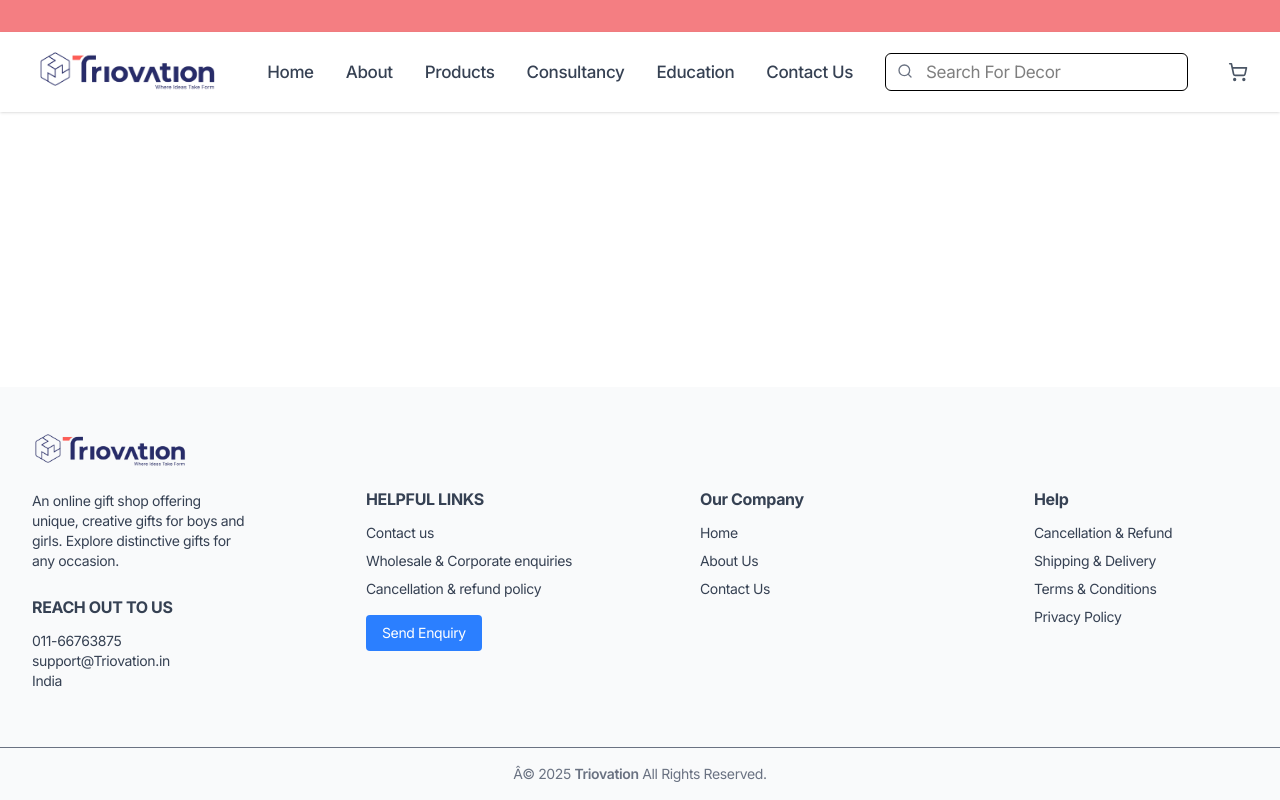
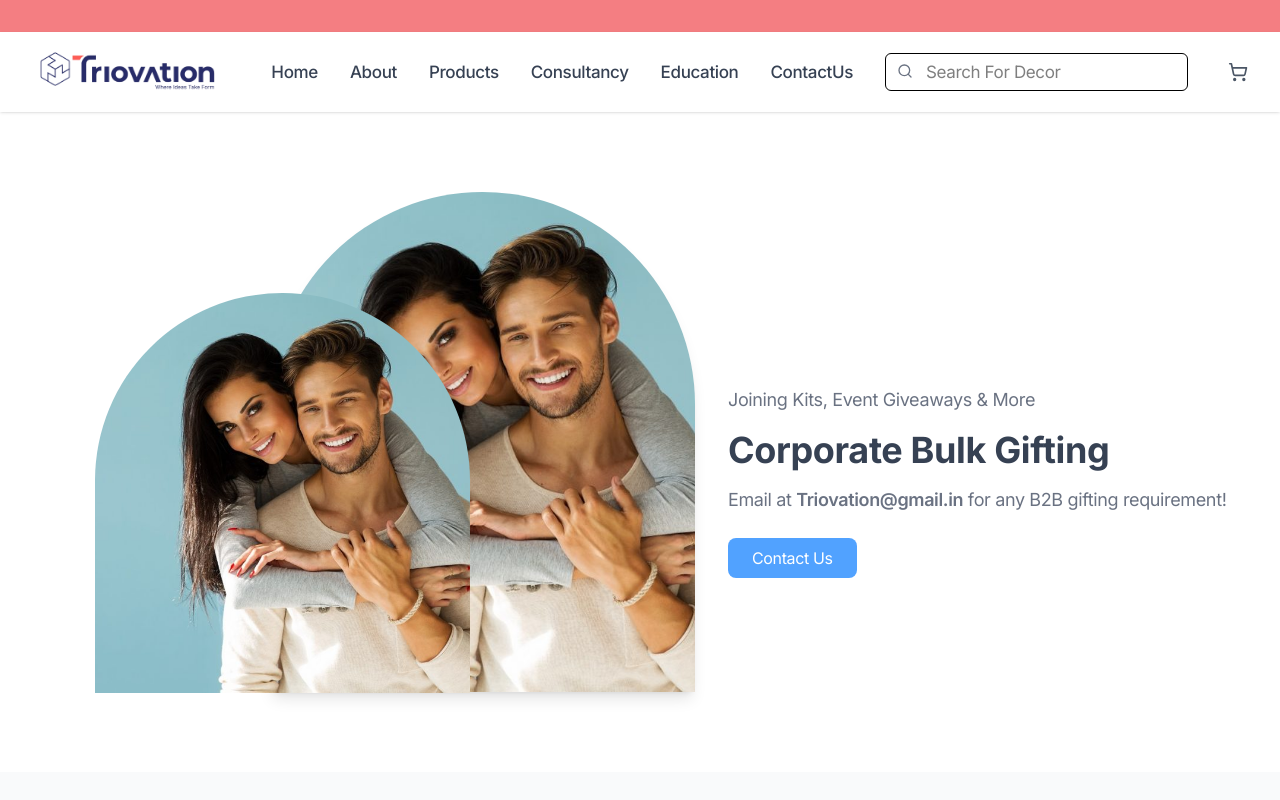
Before and after one commit to triovation-co/Triovation, a React (Vite) app: page /ContactUs in a window 1280 px wide. Shown: the top 800 px of the page. Built offline with nearby package versions, Linux system fonts and the light colour scheme.

Commit message:
Navbar, about, contactus image

```diff
--- a/src/components/Navbar.jsx
+++ b/src/components/Navbar.jsx
@@ -127,7 +127,7 @@ const Navbar = () => {
 
           {/* Desktop Links */}
           <div className="hidden md:flex items-center space-x-6 lg:space-x-8 ml-auto">
-            {["Home", "About", "Products", "Consultancy", "Education", "Contact Us"].map(
+            {["Home", "About", "Products", "Consultancy", "Education", "ContactUs"].map(
               (item, i) => (
                 <div
                   key={i}
@@ -316,7 +316,7 @@ const Navbar = () => {
           }`}
         >
           <div className="px-4 sm:px-6 pb-4 flex flex-col space-y-3 sm:space-y-4 bg-white border-t">
-            {["Home", "About", "Products", "Consultancy", "Education", "Contact Us"].map(
+            {["Home", "About", "Products", "Consultancy", "Education", "ContactUs"].map(
               (item, i) => (
                 <a
                   key={i}
--- a/src/pages/About.jsx
+++ b/src/pages/About.jsx
@@ -136,14 +136,9 @@ const About = () => {
                     color: "from-cyan-500 to-teal-500"
                   },
                   {
-                    title: "Creation & Fabrication:",
-                    description: "From design consultancy to manufacturing and gifting, we bring concepts to life using the right materials, tools, and processes.",
+                    title: "Creation. Customization. Perfection:",
+                    description: "From concept to creation, we bring ideas to life through design, manufacturing, and gifting. Every product is customized, refined to your needs, and delivered with precision and care.",
                     color: "from-teal-500 to-green-500"
-                  },
-                  {
-                    title: "Customization & Delivery:",
-                    description: "Every outcome is personalized refined to match your requirements and delivered with precision and care.",
-                    color: "from-green-500 to-emerald-500"
                   },
                   {
                     title: "Learning & Growth:",
--- a/src/pages/ContactUs.jsx
+++ b/src/pages/ContactUs.jsx
@@ -1,9 +1,68 @@
-import React from 'react'
+import React from 'react';
+import img from "../assets/image1.jpg";
 
 const ContactUs = () => {
   return (
-   <></>
+   <>
+    <div className="mt-20">
+            <main className="container mx-auto max-w-[1600px] px-4 sm:px-6 lg:px-8 2xl:px-12 bg-white">
+              <div className="grid grid-cols-1 md:grid-cols-2 gap-10 lg:gap-20 xl:gap-40 2xl:gap-40 items-center">
+
+                {/* Left Column: Images */}
+                <div className="relative flex items-center justify-center w-full min-h-[300px] sm:min-h-[400px] lg:min-h-[500px] 2xl:min-h-[600px]">
+                  {/* Right image (behind) */}
+                  <div
+                    className="absolute
+                    left-1/3 sm:left-[35%] md:left-[40%] lg:left-[45%]
+                    top-1/2 -translate-y-1/2
+                    w-[200px] h-[260px]
+                    sm:w-[275px] sm:h-[350px]
+                    md:w-[275px] md:h-[350px]
+                    lg:w-[335px] lg:h-[370px]
+                    xl:w-[425px] xl:h-[500px]
+                    overflow-hidden shadow-lg rounded-t-full"
+                  >
+                    <img src={img} alt="Gift Background Right" className="w-full h-full object-cover" />
+                  </div>
+
+                  {/* Left image (in front) */}
+                  <div
+                    className="absolute
+                              left-[8%] md:left-[10%] lg:left-[12%]
+                              top-[55%] sm:top-[15%] md:top-[62.7%] lg:top-[57%] xl:top-[60.2%]
+                              top-1/2 -translate-y-1/2
+                              rounded-t-full overflow-hidden
+                              w-[180px] h-[230px]
+                              sm:w-[225px] sm:h-[250px]
+                              md:w-[225px] md:h-[250px]
+                              lg:w-[275px] lg:h-[300px]
+                              xl:w-[375px] xl:h-[400px]
+                              mx-auto"
+                  >
+                    <img src={img} alt="Gift Foreground Left" className="w-full h-full object-cover" />
+                  </div>
+                </div>
+
+                {/* Right Column: Text */}
+                <div className="mt-10 lg:mt-20 text-center lg:text-left px-2">
+                  <p className="text-sm sm:text-base lg:text-lg 2xl:text-xl text-gray-500 mb-4">
+                    Joining Kits, Event Giveaways & More
+                  </p>
+                  <h1 className="text-2xl sm:text-3xl lg:text-4xl 2xl:text-5xl font-bold text-gray-700 mb-4">
+                    Corporate Bulk Gifting
+                  </h1>
+                  <p className="text-sm sm:text-base lg:text-lg 2xl:text-xl text-gray-500 mb-6">
+                    Email at <span className="font-semibold">Triovation@gmail.in</span> for any B2B gifting requirement!
+                  </p>
+                  <button className="px-6 py-2 bg-blue-400 hover:bg-blue-500 text-white rounded-lg transition text-sm sm:text-base">
+                    Contact Us
+                  </button>
+                </div>
+              </div>
+            </main>
+          </div>
+   </>
   )
 }
 
-export default ContactUs
+export default ContactUs;
--- a/src/pages/Products.jsx
+++ b/src/pages/Products.jsx
@@ -433,20 +433,43 @@ const Products = () => {
       <div className="mt-20">
         <main className="container mx-auto max-w-[1600px] px-4 sm:px-6 lg:px-8 2xl:px-12 bg-white">
           <div className="grid grid-cols-1 md:grid-cols-2 gap-10 lg:gap-20 xl:gap-40 2xl:gap-40 items-center">
-            {/* Left Column - Images */}
-            <div className="relative flex flex-col sm:flex-row items-center justify-center gap-6 w-full">
+
+            {/* Left Column: Images */}
+            <div className="relative flex items-center justify-center w-full min-h-[300px] sm:min-h-[400px] lg:min-h-[500px] 2xl:min-h-[600px]">
               {/* Right image (behind) */}
-              <div className="relative w-[200px] sm:w-[250px] lg:w-[310px] xl:w-[400px] aspect-[3/4] rounded-t-full overflow-hidden shadow-lg">
-                <img src={img} alt="Gift Background" className="w-full h-full object-cover" />
+              <div
+                className="absolute
+                left-1/3 sm:left-[35%] md:left-[40%] lg:left-[45%]
+                top-1/2 -translate-y-1/2
+                w-[200px] h-[260px]
+                sm:w-[275px] sm:h-[350px]
+                md:w-[275px] md:h-[350px]
+                lg:w-[335px] lg:h-[370px]
+                xl:w-[425px] xl:h-[500px]
+                overflow-hidden shadow-lg rounded-t-full"
+              >
+                <img src={img} alt="Gift Background Right" className="w-full h-full object-cover" />
               </div>
 
-              {/* Left image (in front, on top in mobile) */}
-              <div className="relative w-[180px] sm:w-[200px] lg:w-[250px] xl:w-[350px] aspect-[3/4] rounded-t-full overflow-hidden shadow-lg -mt-6 sm:mt-0">
-                <img src={img} alt="Gift Foreground" className="w-full h-full object-cover" />
+              {/* Left image (in front) */}
+              <div
+                className="absolute
+                          left-[8%] md:left-[10%] lg:left-[12%]
+                          top-[55%] sm:top-[15%] md:top-[62.7%] lg:top-[57%] xl:top-[60.2%]
+                          top-1/2 -translate-y-1/2
+                          rounded-t-full overflow-hidden
+                          w-[180px] h-[230px]
+                          sm:w-[225px] sm:h-[250px]
+                          md:w-[225px] md:h-[250px]
+                          lg:w-[275px] lg:h-[300px]
+                          xl:w-[375px] xl:h-[400px]
+                          mx-auto"
+              >
+                <img src={img} alt="Gift Foreground Left" className="w-full h-full object-cover" />
               </div>
             </div>
 
-            {/* Right Column - Text */}
+            {/* Right Column: Text */}
             <div className="mt-10 lg:mt-20 text-center lg:text-left px-2">
               <p className="text-sm sm:text-base lg:text-lg 2xl:text-xl text-gray-500 mb-4">
                 Joining Kits, Event Giveaways & More
```
